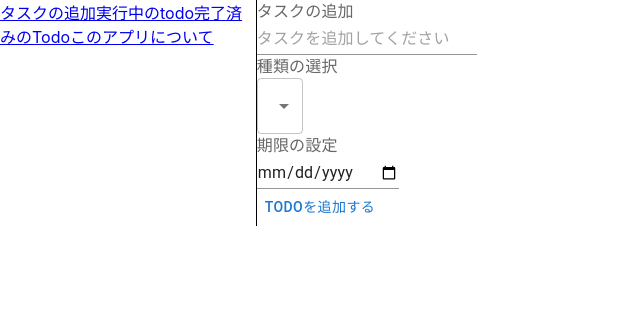
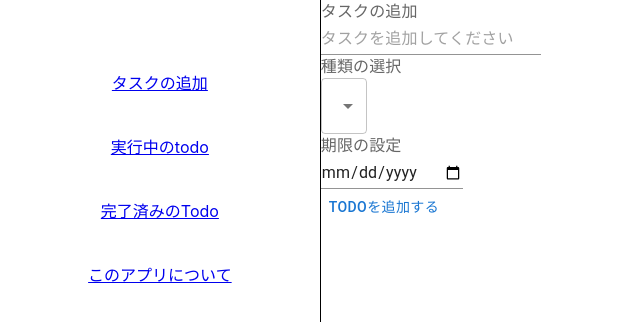
Before and after one commit to wajofjwiaawjfoajofj/todofrontend, a React (Create React App) app: page / in a window 1280 px wide. Shown: the top 322 px of the page, without its empty margins (0-640 px from the left). Built offline with nearby package versions, Linux system fonts and the light colour scheme.

Commit message:
pc版のlistsideを整える

```diff
--- a/src/App.css
+++ b/src/App.css
@@ -4,14 +4,17 @@
 }
 
 .leftside{
-  width: 20%;
+  width: 25%;
   border-right:  1px solid black;
+  height: 100vh;
 }
 
 
 .rightside{
-  width: 80%;
+  width: 75%;
 }
+
+
 
 
 @media screen and (max-width:768px){
@@ -24,6 +27,7 @@
     width: 100%;
     border-bottom: 1px solid black;
     padding-bottom: 30px;
+    height: 40px;
   }
 
 
--- /dev/null
+++ b/src/Components/SideList.css
@@ -0,0 +1,26 @@
+/* 共通のcss */
+.Link{
+    font-style: none;
+}
+
+
+
+/* pc版用のCSS */
+
+@media screen and (min-width:768px){
+.sideBarwrapper{
+    display: flex;
+    flex-direction: column;
+    justify-content: center;
+    align-items: center;
+}
+
+.Link:nth-of-type(1){
+    margin-top: 70px;
+}
+
+.Link{
+    margin-bottom: 40px;
+}
+
+}
--- a/src/Components/SideList.js
+++ b/src/Components/SideList.js
@@ -1,13 +1,16 @@
 import React from 'react'
 import { Link } from 'react-router-dom'
+import './SideList.css'
 
 const SideList = () => {
   return (
     <>
-     <Link to="/">タスクの追加</Link>
-     <Link to="/list">実行中のtodo</Link>
-     <Link to="/complete">完了済みのTodo</Link>
-     <Link to="/about">このアプリについて</Link>
+    <div className='sideBarwrapper'>
+     <Link to="/" className='Link'>タスクの追加</Link>
+     <Link to="/list" className='Link'>実行中のtodo</Link>
+     <Link to="/complete" className='Link'>完了済みのTodo</Link>
+     <Link to="/about" className='Link'>このアプリについて</Link>
+     </div>
     </>
   )
 }
```
